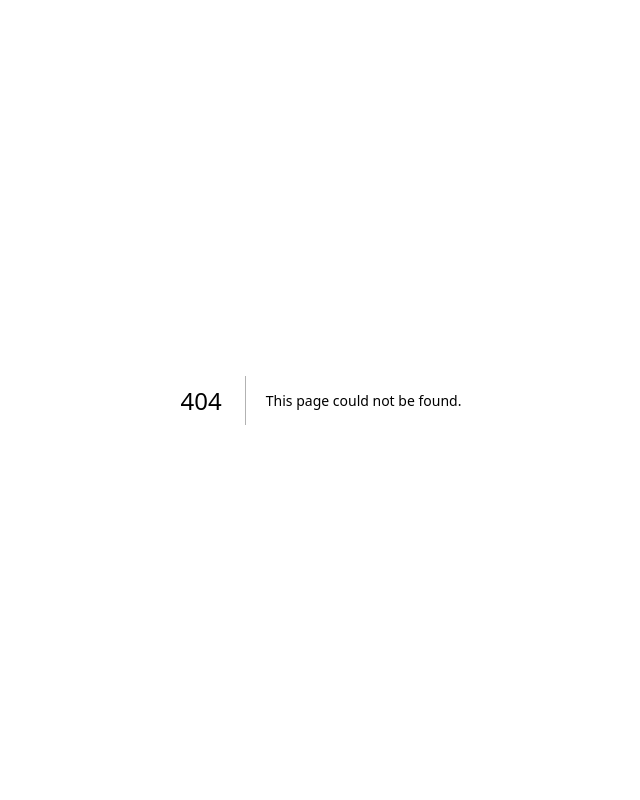
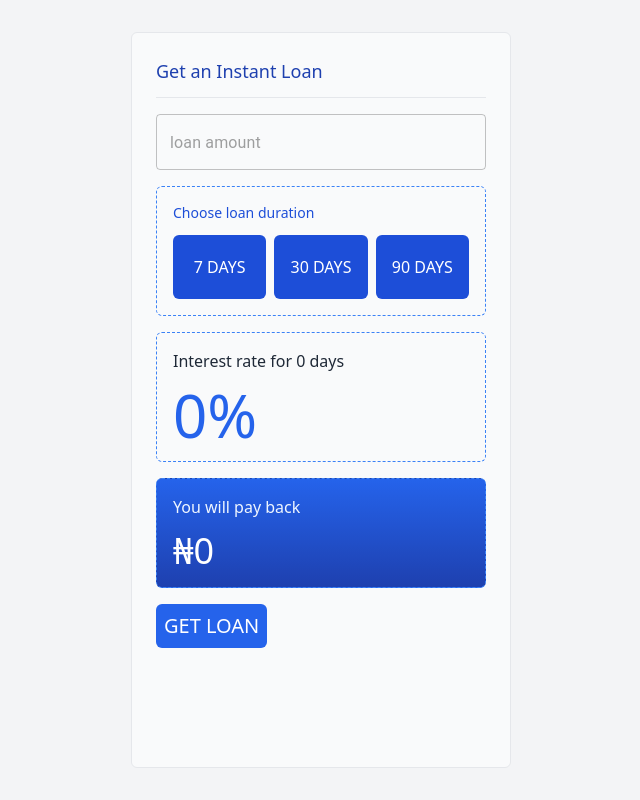
Before and after one commit to winner-dotcom27/bills, a Next.js app: page /dashboard/borrow in a window 1280 px wide. Before the commit this address had no page. Shown: the whole page, without its empty margins (319-959 px from the left). Built offline with nearby package versions, Linux system fonts and the light colour scheme.

Commit message:
borrow data tab

```diff
--- /dev/null
+++ b/app/dashboard/borrow/page.js
@@ -0,0 +1,80 @@
+"use client"
+import { useState,useEffect} from "react";
+import { TextField } from "@mui/material";
+
+const duration = [
+    {id:"7d",days:7},
+    {id:"30d",days:30},
+    {id:"90d",days:90},
+]
+export default function Borrow () {
+    const [clickedRate,setClickedRate] = useState(undefined);
+    const [rate,setRate] = useState(0);
+    const [amount,setAmount] = useState(undefined);
+    const [payback,setPayback] = useState(0);
+    const [loanduration,setLoanduration] = useState(0);
+
+    useEffect(() => {
+        if (amount >= 1) {
+            const interest = (rate * amount) / 100;
+            setPayback(amount + interest)
+        }
+    },[amount,rate])
+
+    return (
+        <main className="min-h-screen flex justify-center py-4 md:py-6 lg:py-8 px-4 md:px-12 lg:px-16 bg-gray-100">
+            <div className="w-full md:w-[380px] flex flex-col gap-4 border border-gray-200 rounded-md bg-gray-50 p-2 md:p-6">
+                <blockquote className="border-b border-gray-200 pb-3">
+                    <span className="font-thin text-lg text-blue-800">Get an Instant Loan</span>
+                </blockquote>
+
+                <form>
+                    <div className="flex flex-col gap-1">
+                        <TextField
+                        id="amount"
+                        type="number"
+                        variant="outlined"
+                        placeholder="loan amount"
+                        value={amount}
+                        onChange={(text) => setAmount(Number(text.target.value))}/>
+                    </div>
+                </form>
+
+                <div className="border-dashed border border-blue-500 p-4 rounded-md">
+                    <p className="text-blue-700 text-sm mb-3">Choose loan duration</p>
+                    <ul className="grid grid-cols-3 gap-2">
+                        {
+                            duration.map(item => <li
+                                key={item.id}
+                                onClick={() => {
+                                    setClickedRate(item.id)
+                                    if (item.days === 7) {
+                                        [setRate(15.5), setLoanduration(7)]
+                                    } else if (item.days === 30) {
+                                        [setRate(12), setLoanduration(30)]
+                                    } else if (item.days === 90) {
+                                        [setRate(9.5), setLoanduration(90)]
+                                    }
+                                }}
+                                className={`h-16 flex justify-center items-center bg-blue-700 text-white text-md uppercase rounded-md`}>{item.days} days</li>)
+                        }
+                    </ul>
+                </div>
+
+                <div className="flex flex-col gap-3 border-dashed border border-blue-500 p-4 rounded-md">
+                    <p className="text-gray-800">Interest rate for {loanduration} days</p>
+                    <p className="text-6xl text-blue-600">{rate}%</p>
+                </div>
+
+                <div className="flex flex-col gap-3 bg-gradient-to-b from-blue-600 to-blue-800 border-dashed border border-blue-500 p-4 rounded-md">
+                    <p className="text-blue-50">You will pay back</p>
+                    <p className="text-4xl text-white">₦{payback}</p>
+                </div>
+
+                <div>
+                    <button className="p-2 rounded-md bg-blue-600 text-white text-xl uppercase">Get Loan</button>
+                </div>
+            </div>
+        </main>
+    )
+}
```
Also changed, not shown: package.json (+5 -2 lines), 1 other file (tests, documents, lock files or other folders).
